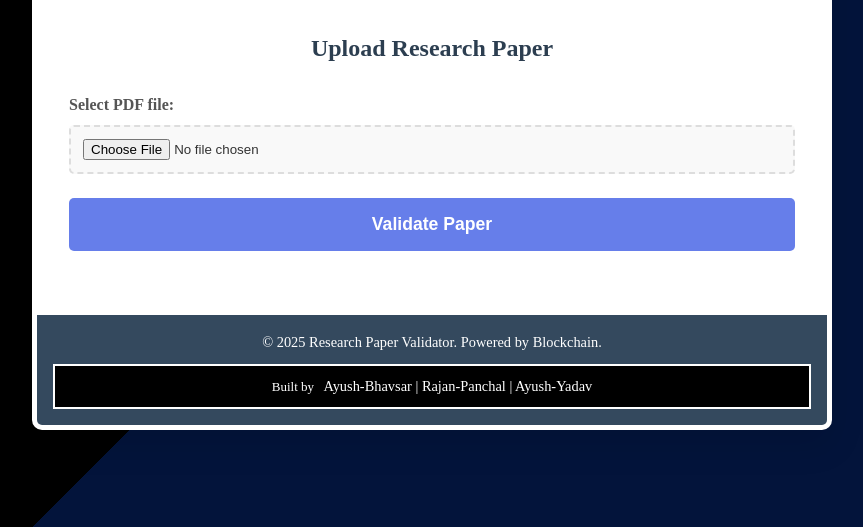
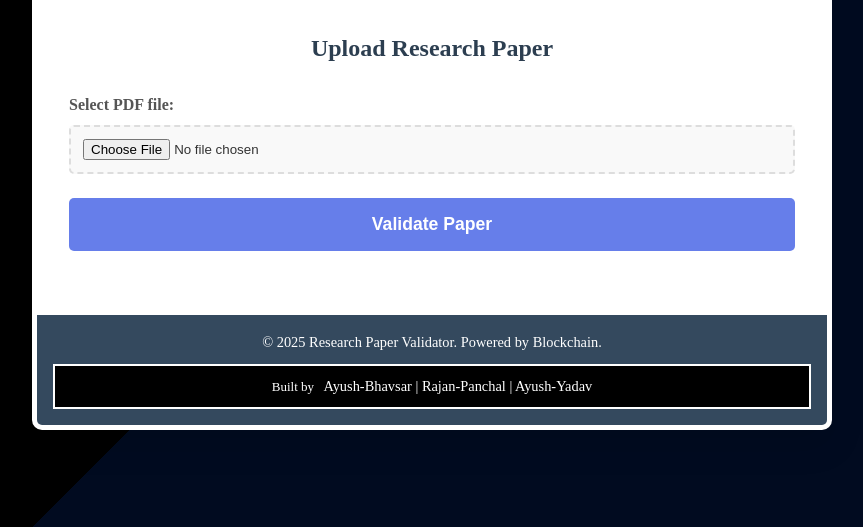
Before and after one commit to ayush-bhavsar/research-paper-validator-v2, a website: page index.html in a window 1280 px wide. Shown: the part 273-800 px from the top of the page, without its empty margins (208-1071 px from the left). Drawn offline with Linux system fonts and the light colour scheme; a script that the page names is missing; a web font is replaced by a local one.

```diff
--- a/styles.css
+++ b/styles.css
@@ -18,7 +18,7 @@
     line-height: 1.6;
     color: #333;
     /* background: linear-gradient(135deg, #667eea 0%, #764ba2 100%); */
-    background: linear-gradient(135deg, black 50%, rgb(3, 20, 59) 50%);
+    background: linear-gradient(135deg, black 50%, rgb(1, 11, 32) 50%);
     min-height: 100vh;
     display: flex;
     justify-content: center;
```
